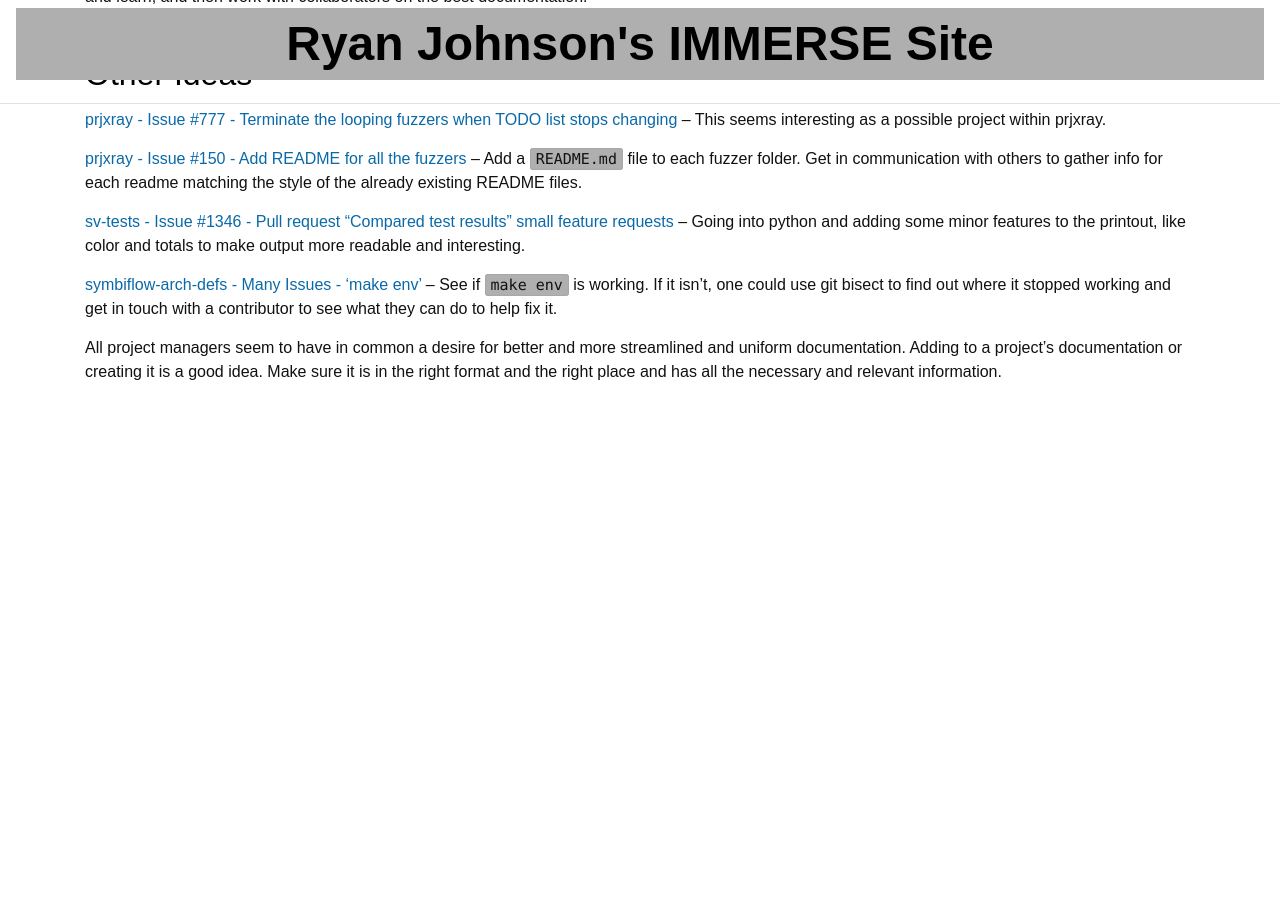
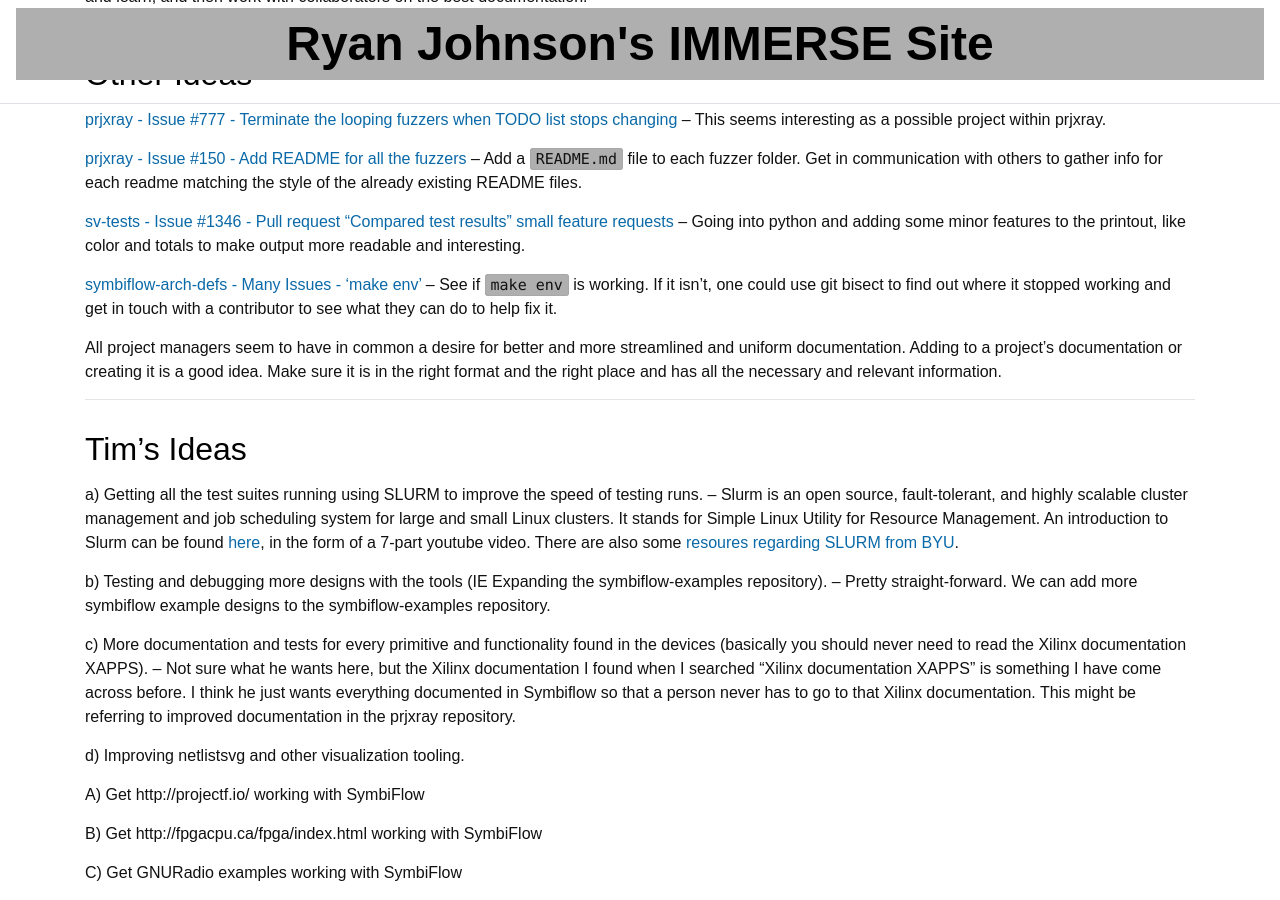
Before and after one commit to ryancj14/ryancj14, a Jekyll site: the page built from _pages/ideas.md, in a window 1280 px wide and 900 px high, scrolled down 2109 px. Built offline with Jekyll 4.4.1, drawn with Linux system fonts in a browser that asks for light colours; before the commit the page ends 2508 px from its top, so only the background shows below that.

Commit message:
added Tim's suggested project ideas and began researching
Signed-off-by: Ryan Johnson <ryancj14@gmail.com>

```diff
--- a/_pages/ideas.md
+++ b/_pages/ideas.md
@@ -80,3 +80,21 @@ title: Symbiflow Project Ideas
 [symbiflow-arch-defs - Many Issues - 'make env'](https://github.com/SymbiFlow/symbiflow-arch-defs) -- See if `make env` is working. If it isn't, one could use git bisect to find out where it stopped working and get in touch with a contributor to see what they can do to help fix it.
 
 All project managers seem to have in common a desire for better and more streamlined and uniform documentation. Adding to a project's documentation or creating it is a good idea. Make sure it is in the right format and the right place and has all the necessary and relevant information.
+
+---
+
+## Tim's Ideas
+
+a) Getting all the test suites running using **SLURM** to improve the speed of testing runs. -- Slurm is an open source, fault-tolerant, and highly scalable cluster management and job scheduling system for large and small Linux clusters. It stands for **S**imple **L**inux **U**tility for **R**esource **M**anagement. An introduction to Slurm can be found [here](https://www.youtube.com/watch?v=NH_Fb7X6Db0), in the form of a 7-part youtube video. There are also some [resoures regarding SLURM from BYU](https://rc.byu.edu/wiki/?id=General+Batch+Information).
+
+b) Testing and debugging more designs with the tools (IE Expanding the symbiflow-examples repository). -- Pretty straight-forward. We can add more symbiflow example designs to the symbiflow-examples repository.
+
+c) More documentation and tests for every primitive and functionality found in the devices (basically you should never need to read the Xilinx documentation XAPPS). -- Not sure what he wants here, but the Xilinx documentation I found when I searched "Xilinx documentation XAPPS" is something I have come across before. I think he just wants everything documented in Symbiflow so that a person never has to go to that Xilinx documentation. This might be referring to improved documentation in the prjxray repository.
+
+d) Improving netlistsvg and other visualization tooling.
+
+A) Get http://projectf.io/ working with SymbiFlow
+
+B) Get http://fpgacpu.ca/fpga/index.html working with SymbiFlow
+
+C) Get GNURadio examples working with SymbiFlow
```
